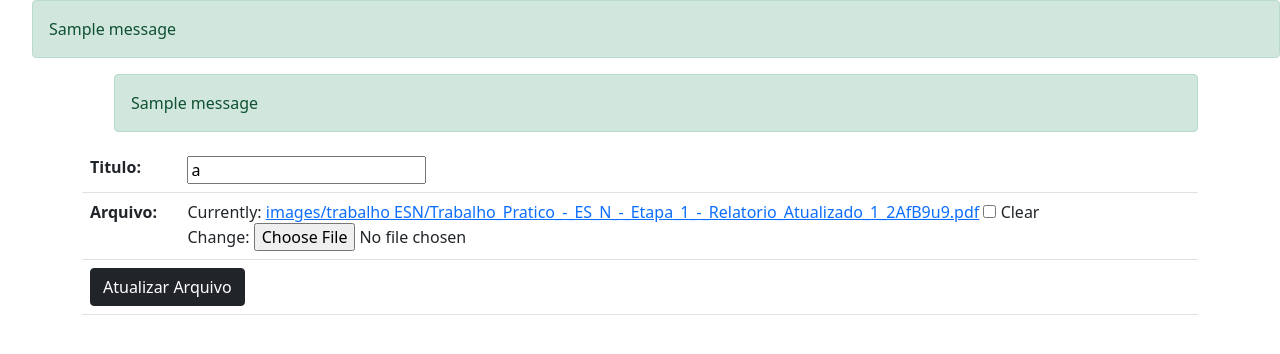
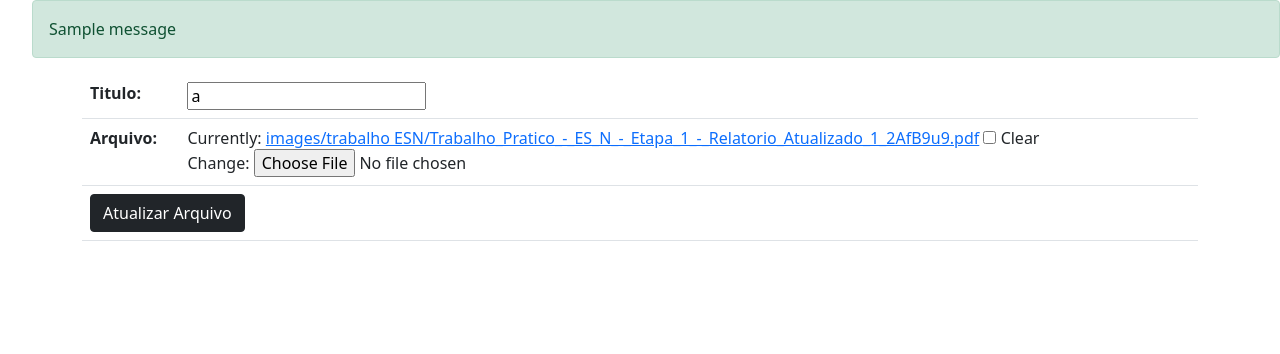
Before and after one commit to gabcouto/PDFShare, a Django app: page /edit_file/1/ in a window 1280 px wide. Shown: the part 72-426 px from the top of the page. Run offline with Django 4.2, Linux system fonts and the light colour scheme; a user stored in the database is signed in; data comes from the database, SQL or seed files in the repository; both versions use the stored data as it was after the commit; one stand-in notice (Sample message) is shown.

Commit message:
merge final v2

```diff
--- a/pdfshare/templates/editfile.html
+++ b/pdfshare/templates/editfile.html
@@ -3,15 +3,6 @@
 <div class="container">
     <form action="" method="post" enctype="multipart/form-data">
         {% csrf_token %}
-        {% if messages %}
-        <ul class="messages">
-            {% for message in messages %}
-            <div class="alert {{message.tags }}" role="alert">
-                {{ message }}
-            </div>
-            {% endfor %}
-        </ul>
-        {% endif %}
         <table class="table">
             {{form}}
             <tr>
--- a/pdfshare/views.py
+++ b/pdfshare/views.py
@@ -1,9 +1,11 @@
+import os
+
+from django.contrib import messages
+from django.contrib.auth.decorators import login_required
 from django.shortcuts import render, redirect
+from django.views.decorators.csrf import csrf_protect
+
 from .models import *
-from django.contrib.auth.decorators import login_required
-from django.views.decorators.csrf import csrf_protect
-import os
-from django.contrib import messages
 
 ADMIN_ID = 1
 TAM_MAX = 10000
@@ -195,6 +197,15 @@
             form = FormEditPdf(request.POST, instance=pdf)
             return render(request, 'editfile.html', {'form': form})
 
+        filesize = request.FILES['filepath'].size / 1024
+        form = FormEditPdf(request.POST)
+        if filesize < TAM_MIN:
+            messages.error(request, 'Arquivo menor que 200Kbs')
+            return render(request, 'editfile.html', {'form': form})
+        elif filesize > TAM_MAX:
+            messages.error(request, 'Arquivo maior que 10000Kbs')
+            return render(request, 'editfile.html', {'form': form})
+
         if form.is_valid():
             form.save()
             return redirect('url_file_list')
```
Also changed, not shown: db.sqlite3, pdfshare/migrations/0011_alter_pdf_filepath_alter_usuario_last_login.py (deleted), pdfshare/migrations/0012_alter_usuario_last_login.py (deleted).
